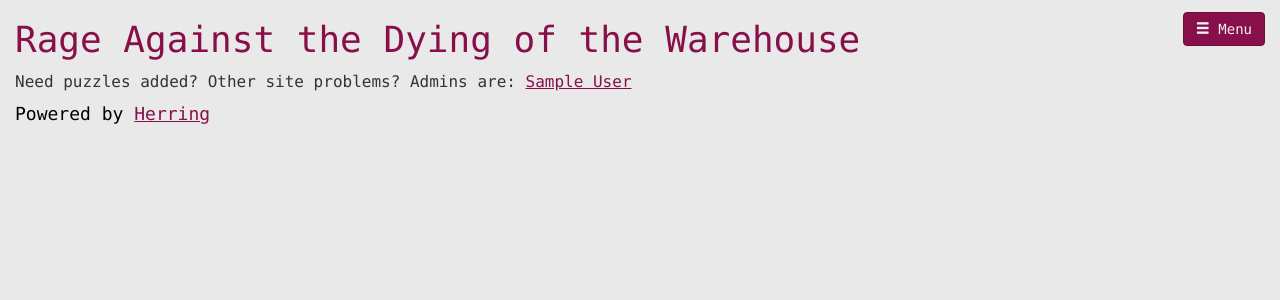
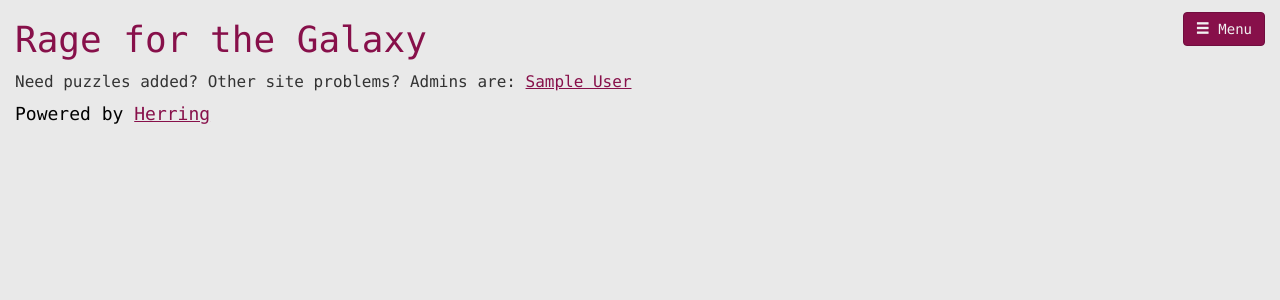
Before and after one commit to gwillen/herring, a Django app: page / in a window 1280 px wide. Shown: the top 300 px of the page. Run offline with Django 3.2, Linux system fonts and the light colour scheme; the visitor is signed in with stand-in values (Sample User, id 1); data comes from the database, SQL or seed files in the repository; style sheets or scripts are compiled from the project's sources; parts of the project's set-up code (start-up, migrations or seed data) failed here and were passed over; some libraries are stand-ins or nearby versions.

Commit message:
Update team name

```diff
--- a/herring/puzzles/templates/puzzles/base_herring.html
+++ b/herring/puzzles/templates/puzzles/base_herring.html
@@ -17,7 +17,7 @@
                 <li><form action="{% url 'logout' %}" method="post">{% csrf_token %}<button id="logout">Logout</button></form></li>
               </ul>
             </div>
-            <h1>Rage Against the Dying of the Warehouse</h1>
+            <h1>Rage for the Galaxy</h1>
         </div>
 
         <div class="content">
--- a/herring/puzzles/templates/registration/login.html
+++ b/herring/puzzles/templates/registration/login.html
@@ -5,7 +5,7 @@
         <h1>Log in</h1>
         <form role="form" method="post">
           <legend>
-              If you are a member of Rage Against the Dying of the Warehouse, please log in!
+              If you are a member of Rage, please log in!
               If you are not a member, please go away. :)
           </legend>
             {% csrf_token %}
```
